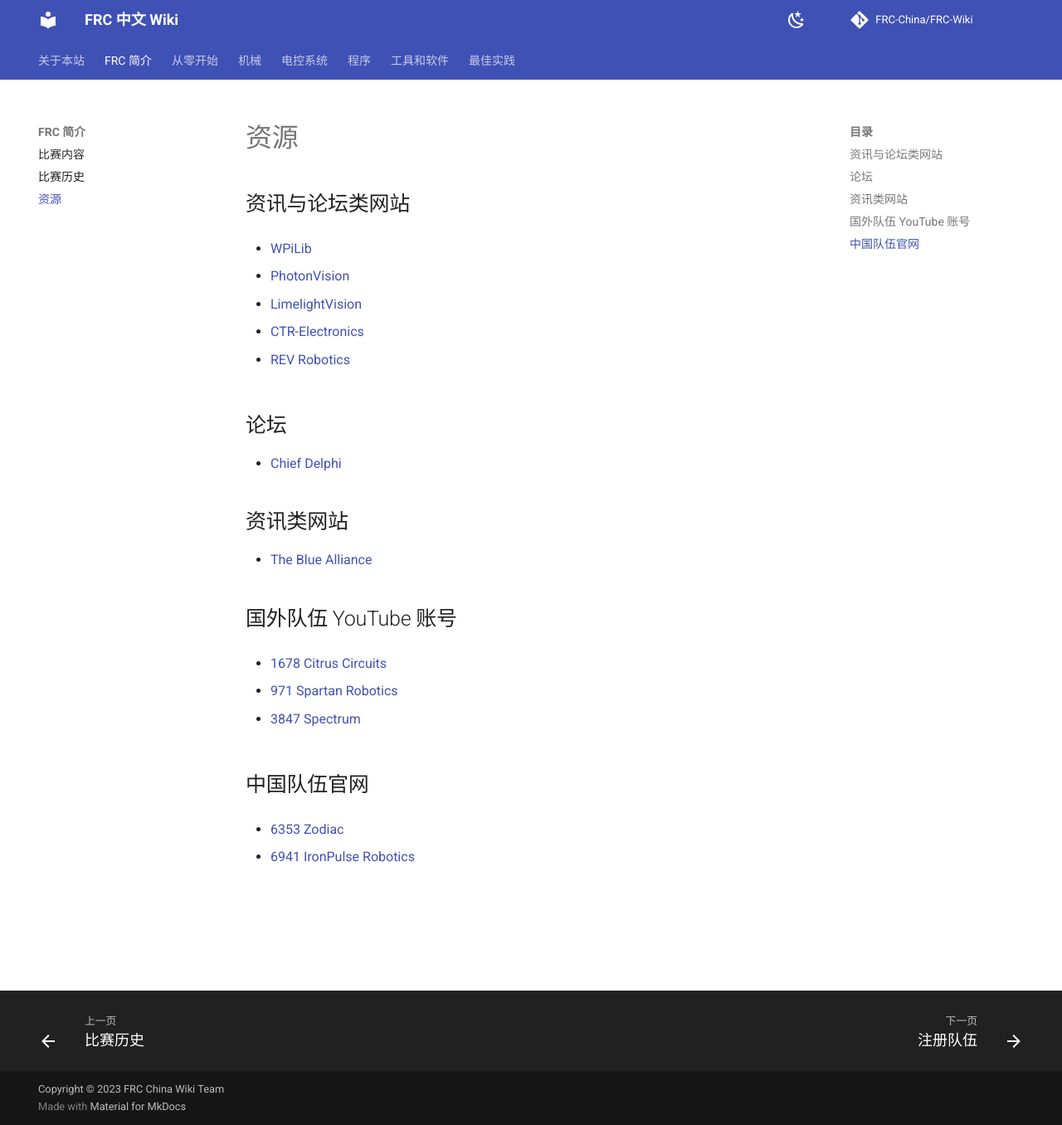
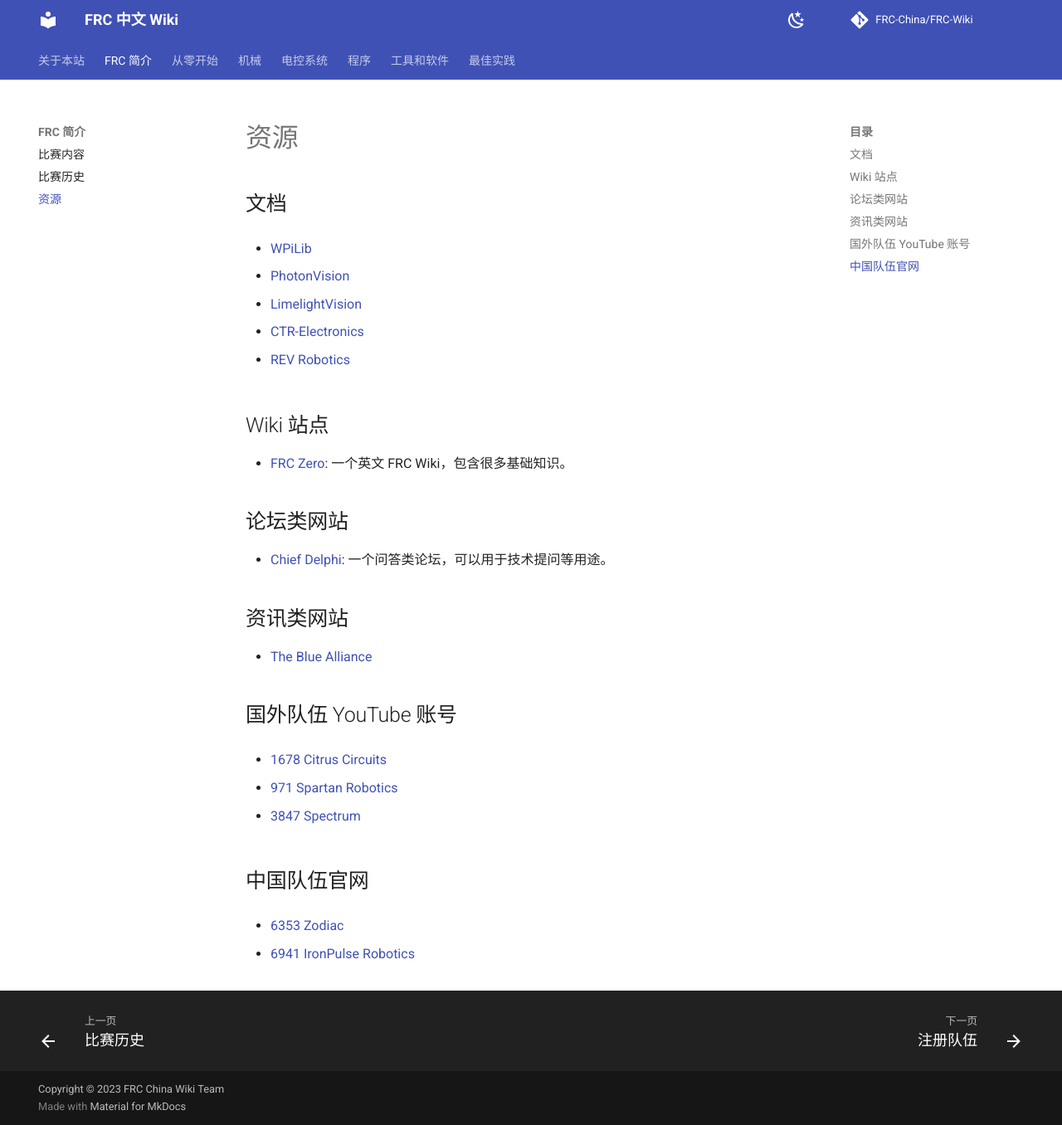
Before and after one commit to FRC-China/FRC-Wiki, an MkDocs documentation site: the page built from docs/intro/resources.md, in a window 1280 px wide and 1356 px high. Shown: the whole window at 83% size. Built offline with MkDocs 1.6.1 and Material for MkDocs 9.7.7, drawn with Linux system fonts in a browser that asks for light colours; comment, search, counter and statistics services are not loaded.

Commit message:
fix(resources): 添加了链接简介

```diff
--- a/docs/intro/resources.md
+++ b/docs/intro/resources.md
@@ -1,6 +1,6 @@
 # 资源
 
-## 资讯与论坛类网站
+## 文档
 
 - [WPiLib](https://wpilib.org/)
 
@@ -12,9 +12,13 @@
 
 - [REV Robotics](https://www.revrobotics.com/)
 
-## 论坛
+## Wiki 站点
 
-- [Chief Delphi](https://www.chiefdelphi.com)
+- [FRC Zero](https://frczero.org): 一个英文 FRC Wiki，包含很多基础知识。
+
+## 论坛类网站
+
+- [Chief Delphi](https://www.chiefdelphi.com): 一个问答类论坛，可以用于技术提问等用途。
 
 ## 资讯类网站
 
```
